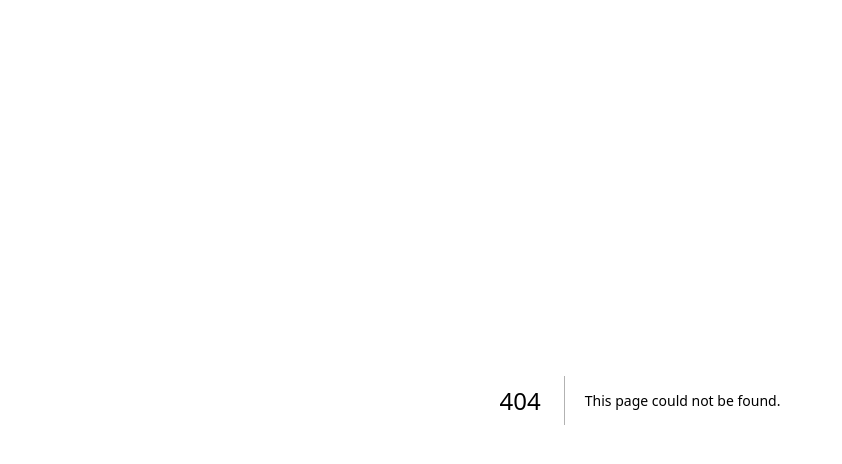
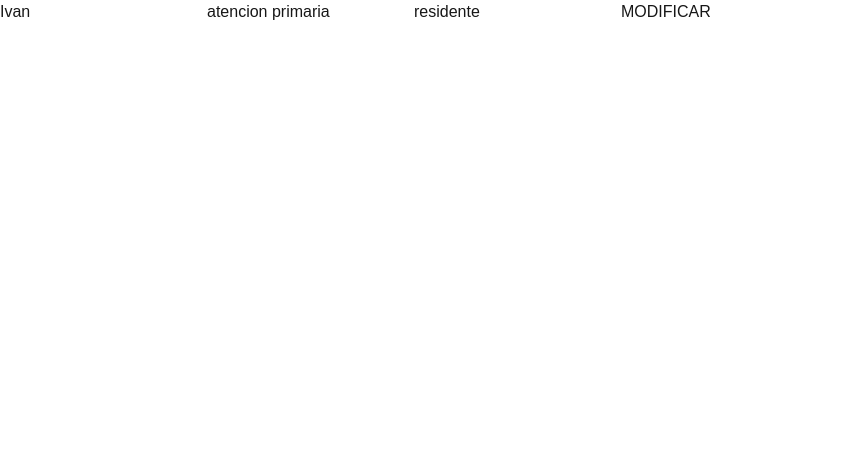
Before and after one commit to Naptime4U/Prueba4, a Next.js app: page /medicos-api/1/modificar in a window 1280 px wide. Before the commit this address had no page. Shown: the top 464 px of the page, without its empty margins (0-842 px from the left). Built offline with nearby package versions, Linux system fonts and the light colour scheme; data requests are answered from the project's data file.

Commit message:
funcionalidad modificar no acabado

```diff
--- /dev/null
+++ b/src/app/medicos-api/[id]/modificar/page.jsx
@@ -0,0 +1,43 @@
+async function modificarMedico(formData) {
+    'use server'
+    const [nombre, especialidad, perfil] = formData.values()
+
+    const response = await fetch('http://localhost:4000/medicos', {
+        method: 'POST',
+        body: JSON.stringify({ nombre, especialidad, perfil })
+    })
+    const data = await response.json()
+
+    // Introducimos un retardo artificial
+    await new Promise(resolve => setTimeout(resolve, 2000))
+
+    revalidatePath(`/medicos-api/${id}`)
+}
+async function obtenerMedico(id) {
+    const response = await fetch('http://localhost:4000/medicos/' + id)
+    if (!response.ok) notFound()
+    const paciente = await response.json()
+
+    // Introducimos un retardo artificial
+    // await new Promise(resolve => setTimeout(resolve, 2000))
+
+    return paciente
+}
+async function PaginaModificar({params}) {
+    const { id } = await params
+    const medico = await obtenerMedico(id)
+
+    return (
+        <div>
+            <form action={modificarMedico}>
+                <input type="hidden" name="id" defaultValue={medico.id} />
+                <input type="text" name="nombre" defaultValue={medico.nombre} />
+                <input type="text" name="especialidad" defaultValue={medico.especialidad} />
+                <input type="text" name="perfil" defaultValue={medico.perfil} />
+                <button>MODIFICAR</button>
+            </form>
+        </div>
+     );
+}
+
+export default PaginaModificar;
--- a/src/data/api.json
+++ b/src/data/api.json
@@ -17,6 +17,30 @@
       "nombre": "Raul",
       "especialidad": "dermatologo",
       "perfil": "residente"
+    },
+    {
+      "id": "053f",
+      "nombre": "",
+      "especialidad": "2",
+      "perfil": "Juan"
+    },
+    {
+      "id": "4bfb",
+      "nombre": "",
+      "especialidad": "2",
+      "perfil": "Juan"
+    },
+    {
+      "id": "6d0b",
+      "nombre": "",
+      "especialidad": "2",
+      "perfil": "Juan"
+    },
+    {
+      "id": "f906",
+      "nombre": "",
+      "especialidad": "2",
+      "perfil": "Juan"
     }
   ],
   "pacientes": [
```
